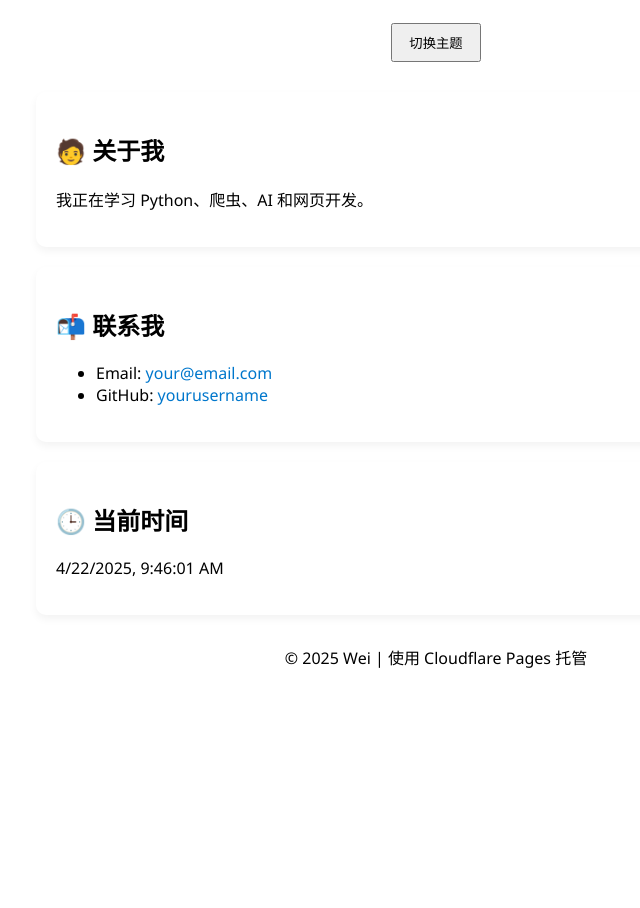
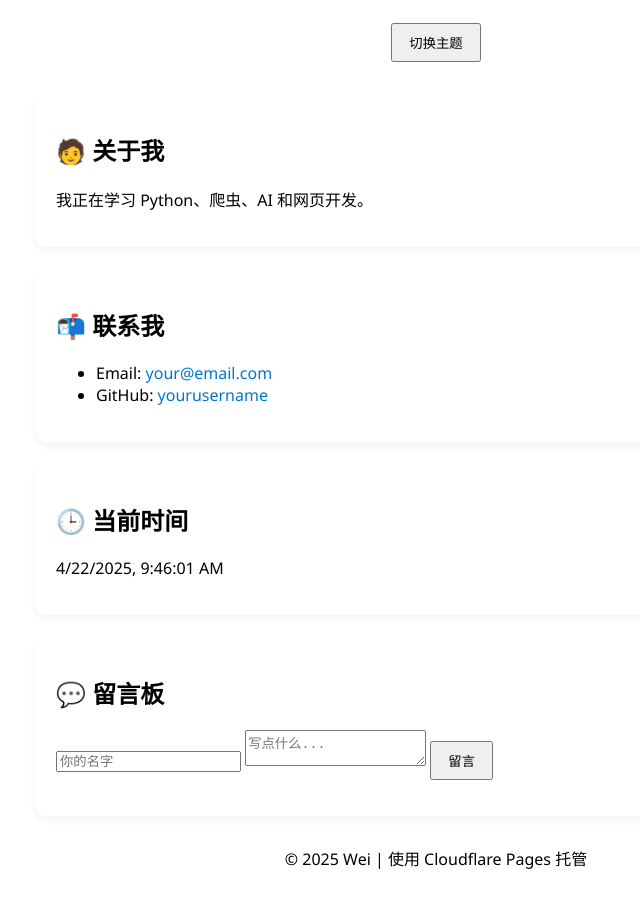
Before and after one commit to YBCike/my-cf-page, a plain HTML site: page index.html in a window 1280 px wide. Shown: the part 144-1052 px from the top of the page, without its empty margins (204-844 px from the left). Before the commit the page ends 863 px from the top, so only its background shows below. Drawn offline with Linux system fonts and the light colour scheme.

Commit message:
Update index.html

```diff
--- a/index.html
+++ b/index.html
@@ -31,6 +31,15 @@
       <h2>🕒 当前时间</h2>
       <p id="current-time"></p>
     </section>
+<section class="card">
+  <h2>💬 留言板</h2>
+  <form id="comment-form">
+    <input type="text" id="username" placeholder="你的名字" required />
+    <textarea id="comment" placeholder="写点什么..." required></textarea>
+    <button type="submit">留言</button>
+  </form>
+  <ul id="comment-list"></ul>
+</section>
 
     <footer>
       <p>© 2025 Wei | 使用 Cloudflare Pages 托管</p>
```
